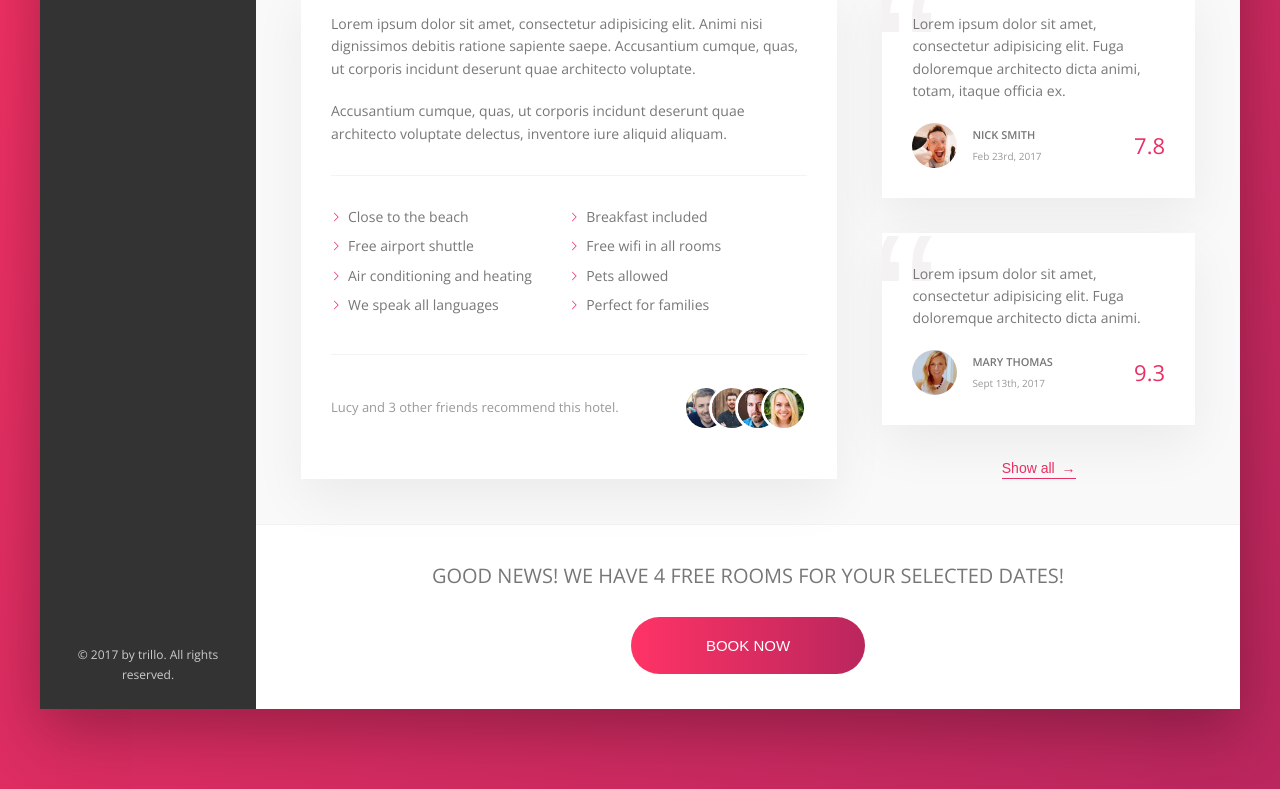
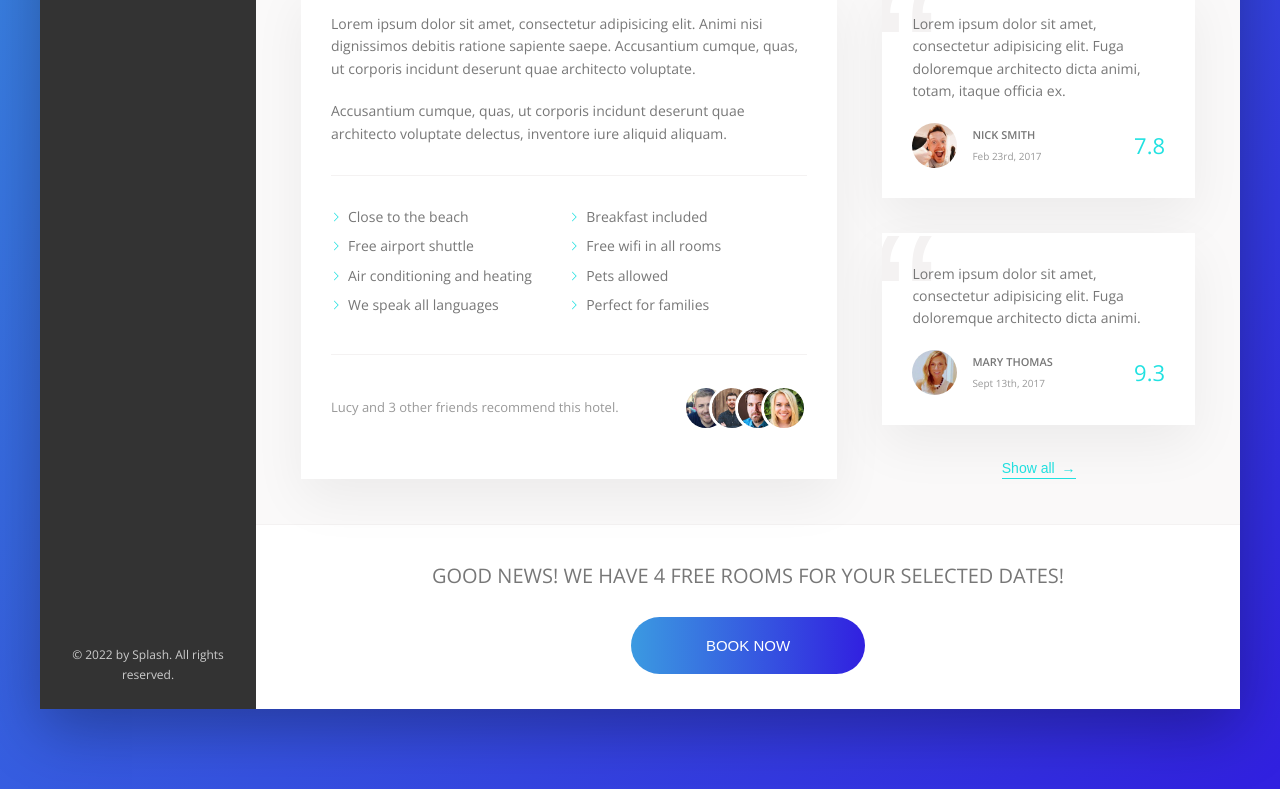
Before and after one commit to APareja12/trav_booking, a website built with Parcel: page index.html in a window 1280 px wide. Shown: the part 664-1453 px from the top of the page. Built offline with nearby package versions, Linux system fonts and the light colour scheme.

Commit message:
adds splash colors

```diff
--- a/index.html
+++ b/index.html
@@ -8,7 +8,7 @@
         <link rel="stylesheet" href="sass/main.scss">
         <link rel="shortcut icon" type="image/png" href="img/favicon.png">
 
-        <title>trillo &mdash; Your all-in-one booking app</title>
+        <title>Splash &mdash; Your all-in-one booking app</title>
     </head>
     <body>
         <div class="container">
@@ -39,7 +39,7 @@
                     </div>
                     <div class="user-nav__user">
                         <img src="img/user.jpg" alt="User photo" class="user-nav__user-photo">
-                        <span class="user-nav__user-name">Jonas</span>
+                        <span class="user-nav__user-name">Rodrigo</span>
                     </div>
                 </nav>
             </header>
@@ -83,7 +83,7 @@
                     </ul>
 
                     <div class="legal">
-                        &copy; 2017 by trillo. All rights reserved.
+                        &copy; 2022 by Splash. All rights reserved.
                     </div>
                 </nav>
 
--- a/sass/_base.scss
+++ b/sass/_base.scss
@@ -1,7 +1,7 @@
 :root {
-    --color-primary: #eb2f64;
-    --color-primary-light: #FF3366;
-    --color-primary-dark: #BA265D;
+    --color-primary: #21E1E1;
+    --color-primary-light: #3B9AE1;
+    --color-primary-dark: #3120E0;
 
     --color-grey-light-1: #faf9f9;
     --color-grey-light-2: #f4f2f2;
```
Also changed, not shown: dist/index.html, 1 other file.
